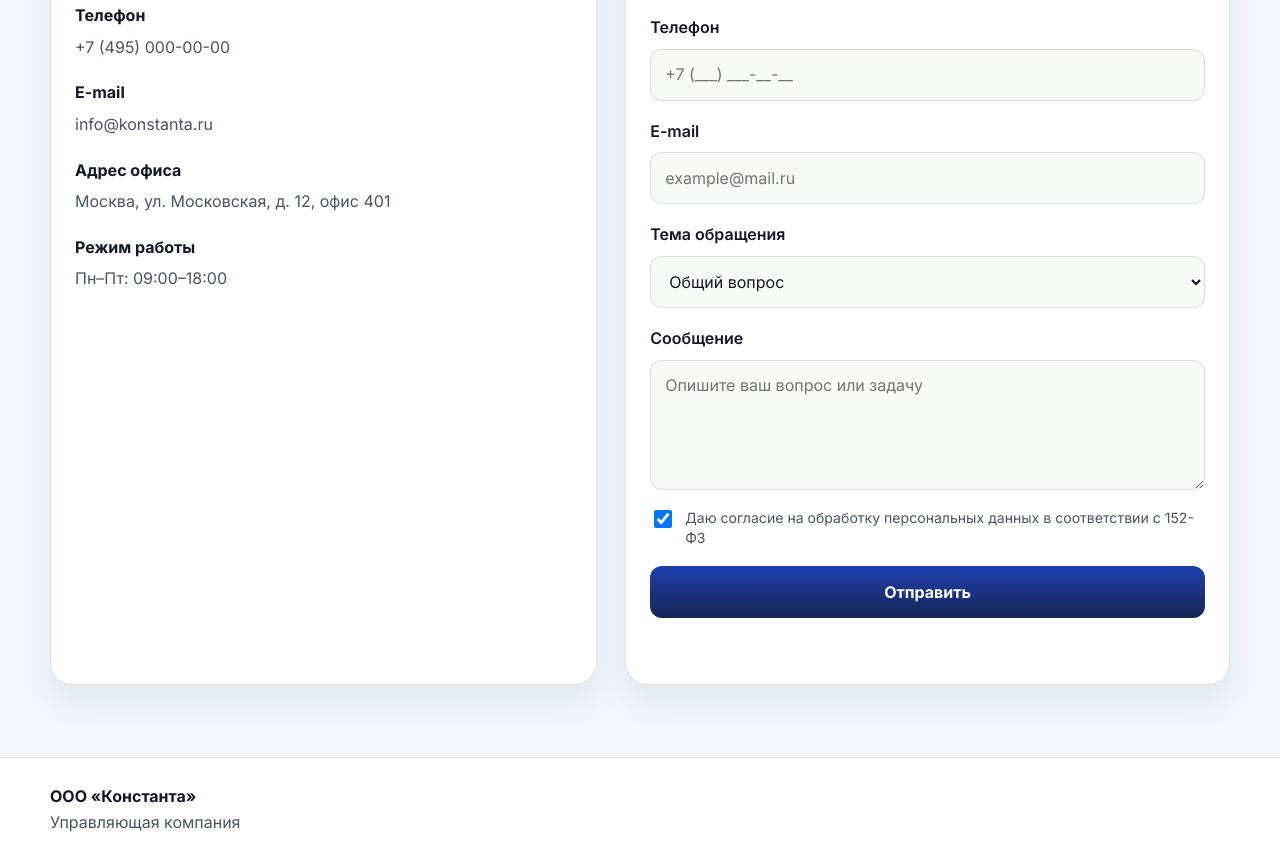
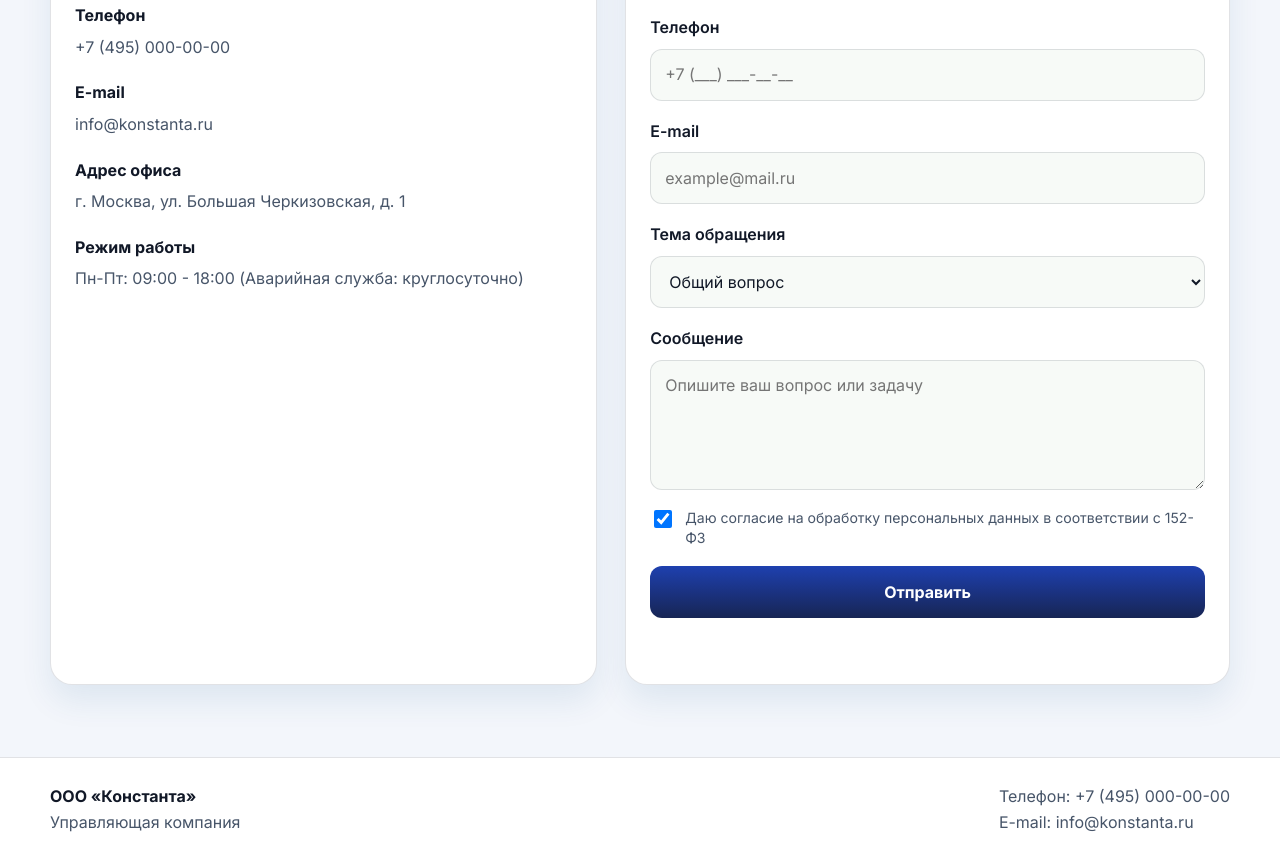
Before and after one commit to NORDOST-doma/konstanta, a plain HTML site: page contacts.html in a window 1280 px wide. Shown: the part 359-1221 px from the top of the page. Drawn offline with Linux system fonts and the light colour scheme.

Commit message:
Привязка data-contact-* атрибутов в contacts.html и синхронизация контактов

```diff
--- a/contacts.html
+++ b/contacts.html
@@ -31,7 +31,7 @@
           <a href="contacts.html" class="is-active">Контакты</a>
         </nav>
 
-        <a class="header-button" href="tel:+74950000000">Позвонить</a>
+        <a class="header-button" data-contact-call href="tel:+74950000000">Позвонить</a>
       </div>
     </header>
 
@@ -42,22 +42,22 @@
 
         <div class="contact-row">
           <span>Телефон</span>
-          <a href="tel:+74950000000">+7 (495) 000-00-00</a>
+          <a data-contact-phone href="tel:+74950000000">+7 (495) 000-00-00</a>
         </div>
 
         <div class="contact-row">
           <span>E-mail</span>
-          <a href="mailto:info@konstanta.ru">info@konstanta.ru</a>
+          <a data-contact-email href="mailto:info@konstanta.ru">info@konstanta.ru</a>
         </div>
 
         <div class="contact-row">
           <span>Адрес офиса</span>
-          <p>Москва, ул. Московская, д. 12, офис 401</p>
+          <p data-contact-address>г. Москва, ул. Большая Черкизовская, д. 1</p>
         </div>
 
         <div class="contact-row">
           <span>Режим работы</span>
-          <p>Пн–Пт: 09:00–18:00</p>
+          <p data-contact-hours>Пн-Пт: 09:00 - 18:00 (Аварийная служба: круглосуточно)</p>
         </div>
       </section>
 
@@ -115,6 +115,10 @@
           <strong>ООО «Константа»</strong>
           <p>Управляющая компания</p>
         </div>
+        <div>
+          <p>Телефон: <span data-contact-phone>+7 (495) 000-00-00</span></p>
+          <p>E-mail: <span data-contact-email>info@konstanta.ru</span></p>
+        </div>
       </div>
     </footer>
 
--- a/main.js
+++ b/main.js
@@ -357,6 +357,9 @@ function renderContacts(contacts) {
   });
   document.querySelectorAll('[data-contact-hours]').forEach((element) => {
     element.textContent = contacts.workHours || '';
+  });
+  document.querySelectorAll('[data-contact-call]').forEach((element) => {
+    if (element.tagName === 'A') element.href = `tel:${(contacts.phone || '').replace(/[^+\d]/g, '')}`;
   });
 }
 
```
